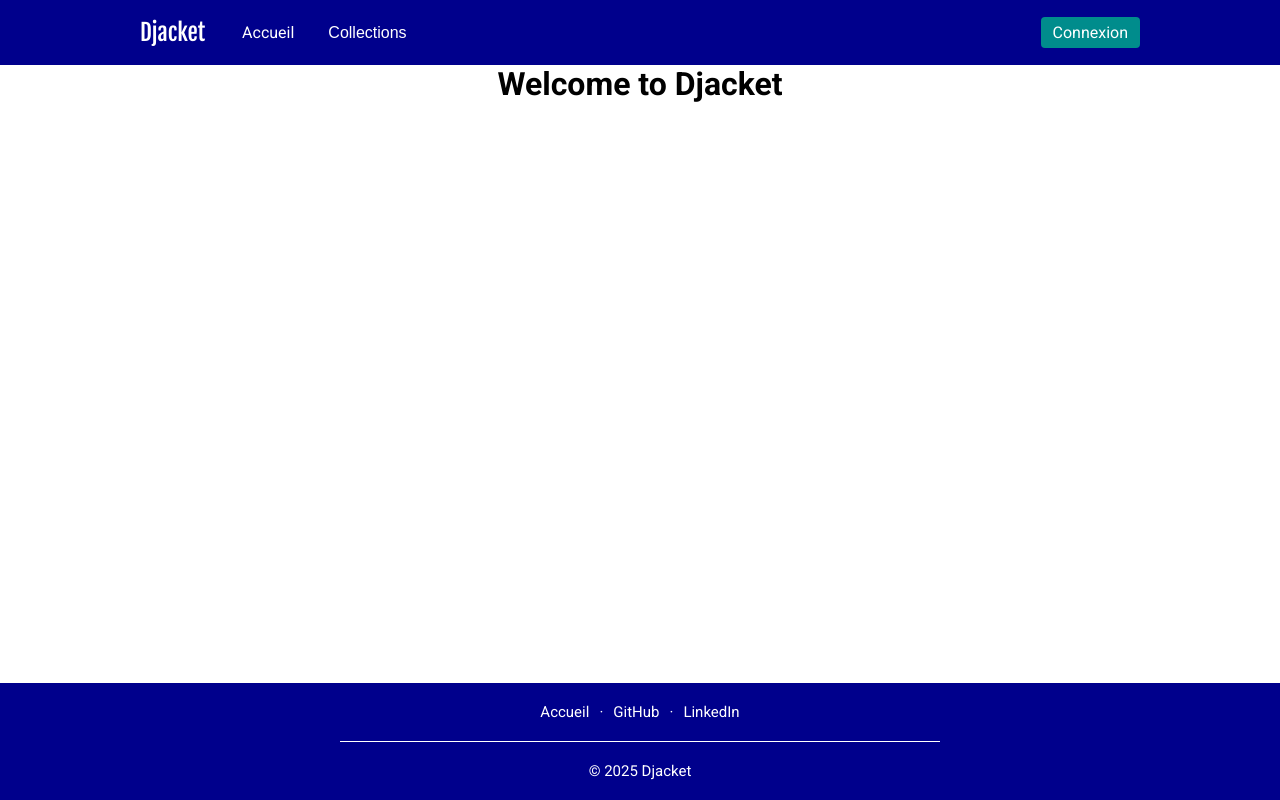
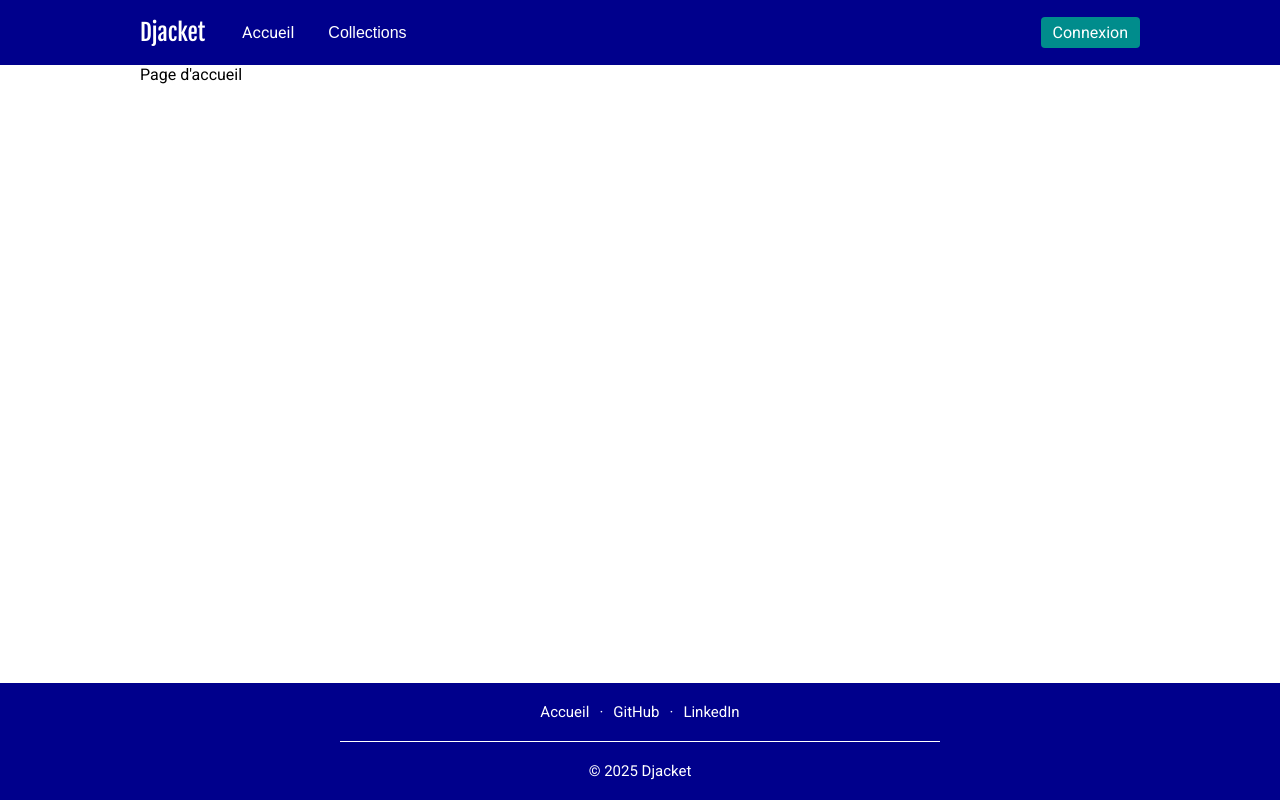
Before and after one commit to romansainthilaire/djacket, a Vue app in the folder djacket/: page / in a window 1280 px wide. Built offline with nearby package versions, Linux system fonts and the light colour scheme.

Commit message:
clean TheWelcome

```diff
--- a/djacket/src/components/TheWelcome.vue
+++ /dev/null
@@ -1,9 +0,0 @@
-<script setup lang="ts">
-</script>
-
-<template>
-  <h1>Welcome to Djacket</h1>
-</template>
-
-<style scoped>
-</style>
--- a/djacket/src/views/HomeView.vue
+++ b/djacket/src/views/HomeView.vue
@@ -1,9 +1,9 @@
 <script setup lang="ts">
-import TheWelcome from "../components/TheWelcome.vue"
 </script>
 
 <template>
-  <main>
-    <TheWelcome />
-  </main>
+  Page d'accueil
 </template>
+
+<style scoped>
+</style>
```
